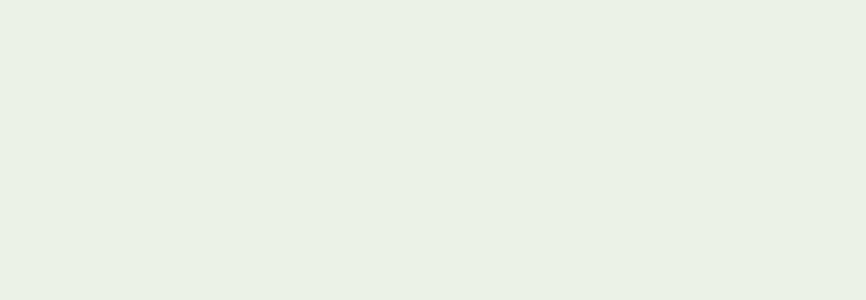
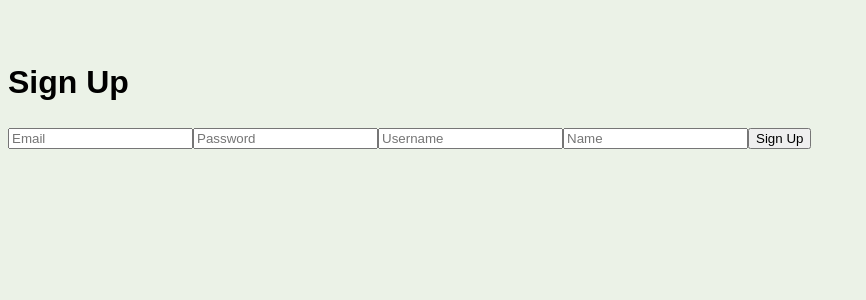
Before and after one commit to bhardwajaman1998/Cosmic-Chaos-Skillbridge, a React (Create React App) app in the folder client/: page /SignUp in a window 1280 px wide. Before the commit this address had no page. Shown: the top 300 px of the page, without its empty margins (0-866 px from the left). Built offline with nearby package versions, Linux system fonts and the light colour scheme.

Commit message:
added Sign In/ Sign Up component with updated route to accomodate them and some bug fixes

```diff
--- a/client/package.json
+++ b/client/package.json
@@ -13,9 +13,11 @@
     "@testing-library/react": "^13.4.0",
     "@testing-library/user-event": "^13.5.0",
     "axios": "^1.4.0",
+    "bcrypt": "^5.1.0",
     "chart.js": "^3.9.1",
     "chartjs-plugin-datalabels": "^2.2.0",
     "cors": "^2.8.5",
+    "jsonwebtoken": "^9.0.1",
     "node-sass": "^9.0.0",
     "react": "^18.2.0",
     "react-chartjs-2": "^4.3.1",
--- a/client/src/App.js
+++ b/client/src/App.js
@@ -7,6 +7,8 @@ import Employee from "./pages/SamplePage/Employee/Employee";
 import { BrowserRouter as Router, Routes, Route } from 'react-router-dom';
 import LandingPage from "./components/LandingPage/LandingPage";
 import TraineePage from "./pages/SamplePage/Employee/TraineePage";
+import SignUp from "./components/Authentication/SignUp";
+import SignIn from "./components/Authentication/SignIn";
 function App() {
   return (
     <Router>
@@ -14,10 +16,12 @@ function App() {
       <div className="App">
         <div>
           <Routes>
-          {/* <Route path="/" element={<LandingPage />} /> */}
-          <Route path="/" element={<Home />} />
+          <Route path="/" element={<LandingPage />} />
+          <Route path="/dashboard" element={<Home />} />
           <Route path="/trainees" element={<Employee />} />
           <Route path="trainees/traineePage" element={<TraineePage />} />
+          <Route path="/SignUp" element={<SignUp />} />
+          <Route path="/SignIn" element={<SignIn />} />
           </Routes>
         </div>
       </div>
--- /dev/null
+++ b/client/src/components/Authentication/SignIn.js
@@ -0,0 +1,37 @@
+import React, { useState } from 'react';
+import { useNavigate } from 'react-router-dom';
+import axios from 'axios';
+
+const SignIn = () => {
+  const navigate = useNavigate();
+  const [email, setEmail] = useState('');
+  const [password, setPassword] = useState('');
+
+  const handleSignIn = async () => {
+    try {
+      // Make an API call to log in the user
+      const response = await axios.post('http://localhost:3000/admin/login', { email, password });
+
+      // Handle the response and redirect if needed
+      console.log(response.data);
+      const token = response.data.token;
+      // Save the token to localStorage or secure cookie
+      localStorage.setItem('token', token);
+      // Redirect the user to the home page (dashboard)
+      navigate('/dashboard');
+    } catch (error) {
+      console.error('Error during login:', error);
+    }
+  };
+
+  return (
+    <div>
+      <h2>Sign In</h2>
+      <input type="email" placeholder="Email" value={email} onChange={(e) => setEmail(e.target.value)} />
+      <input type="password" placeholder="Password" value={password} onChange={(e) => setPassword(e.target.value)} />
+      <button onClick={handleSignIn}>Sign In</button>
+    </div>
+  );
+};
+
+export default SignIn;
--- /dev/null
+++ b/client/src/components/Authentication/SignUp.js
@@ -0,0 +1,52 @@
+import React, { useState, useEffect } from 'react';
+import axios from 'axios';
+import { useNavigate } from 'react-router-dom';
+
+const SignUp = () => {
+  const navigate = useNavigate();
+  const [email, setEmail] = useState('');
+  const [password, setPassword] = useState('');
+  const [username, setUsername] = useState('');
+  const [name, setName] = useState('');
+
+  const [isSignUpSuccessful, setIsSignUpSuccessful] = useState(false);
+
+  const handleSignUp = async () => {
+    try {
+      // Make an API call to sign up the user
+    //   const response = await axios.post('http://localhost:3000/signup', { email, password, username });
+      const response = await axios.post('http://localhost:3000/admin/signup', { email, password, username, name });
+      // Handle the response as needed
+      console.log(response.data);
+      setIsSignUpSuccessful(true); // Set the sign-up success state to true
+    } catch (error) {
+      console.error('Error during signup:', error);
+    }
+  };
+
+  // Redirect to sign-in component after 5 seconds
+  useEffect(() => {
+    if (isSignUpSuccessful) {
+      const timeout = setTimeout(() => {
+        navigate('/signin');
+      }, 5000);
+
+      return () => clearTimeout(timeout);
+    }
+  }, [isSignUpSuccessful, navigate]);
+
+  return (
+    <div>
+      <h2>Sign Up</h2>
+      <input type="email" placeholder="Email" value={email} onChange={(e) => setEmail(e.target.value)} name="email" />
+      <input type="password" placeholder="Password" value={password} onChange={(e) => setPassword(e.target.value)} />
+      <input type="text" placeholder="Username" value={username} onChange={(e) => setUsername(e.target.value)} />
+      <input type="text" placeholder="Name" value={name} onChange={(e) => setName(e.target.value)} />
+      <button onClick={handleSignUp}>Sign Up</button>
+      {/* Display a success message if sign-up is successful */}
+      {isSignUpSuccessful && <p>Successfully signed up!</p>}
+    </div>
+  );
+};
+
+export default SignUp;
--- a/client/src/components/LandingPage/LandingPage.js
+++ b/client/src/components/LandingPage/LandingPage.js
@@ -6,6 +6,7 @@ import 'slick-carousel/slick/slick.css';
 import 'slick-carousel/slick/slick-theme.css';
 import './LandingPage.css';
 import Footer from './Footer';
+import { Link } from 'react-router-dom';
 
 
 const LandingPage = () => {
@@ -61,11 +62,9 @@ const LandingPage = () => {
             <li><h4><a href="/HowItWorks">How it works</a></h4></li>
             <li><h4><a href="/Testimonials">Testimonials</a></h4></li>
             <li><h4><a href="/team">Team</a></h4></li>
-            <li><h4><a href="/SignIn">Signin</a></h4></li>
+            <li><h4><Link to="/SignIn">Sign In</Link></h4></li>
             <button className="btnRes-signup">
-              <a href="#Create your account">
-                <b>Sign Up</b>
-              </a>
+            <Link to="/SignUp">Sign Up</Link>
             </button>
           </ul>
         </nav>
--- a/client/src/components/Sidebar/Sidebar.js
+++ b/client/src/components/Sidebar/Sidebar.js
@@ -11,7 +11,7 @@ import { Link } from 'react-router-dom';
 
 const Sidebar = () => {
     const images = [
-        { title: 'Dashboard', imageUrl: dashboard, link: '/' },
+        { title: 'Dashboard', imageUrl: dashboard, link: '/dashboard' },
         { title: 'Courses', imageUrl: courses, link: '/courses' },
         { title: 'Trainee', imageUrl: trainees, link: '/trainees' },
       ];
```
Also changed, not shown: 1 other file (tests, documents, lock files or other folders).
